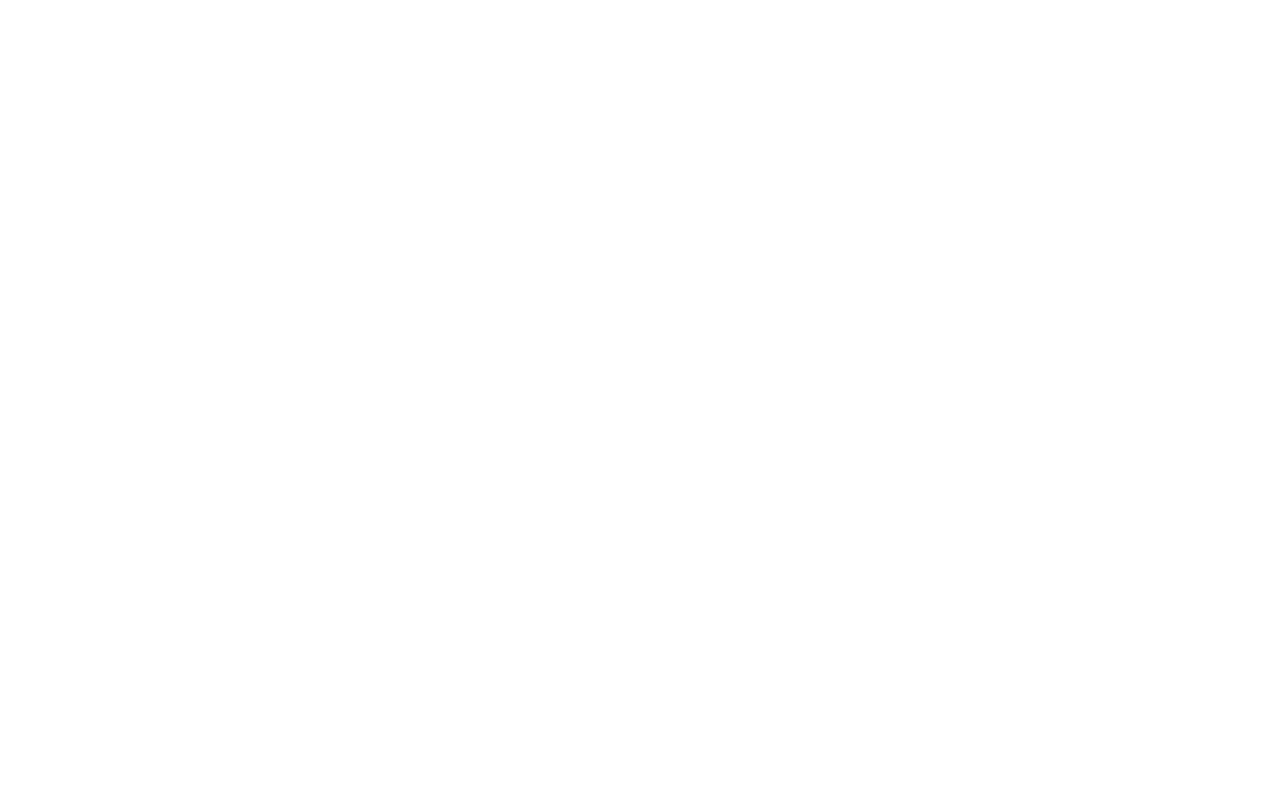
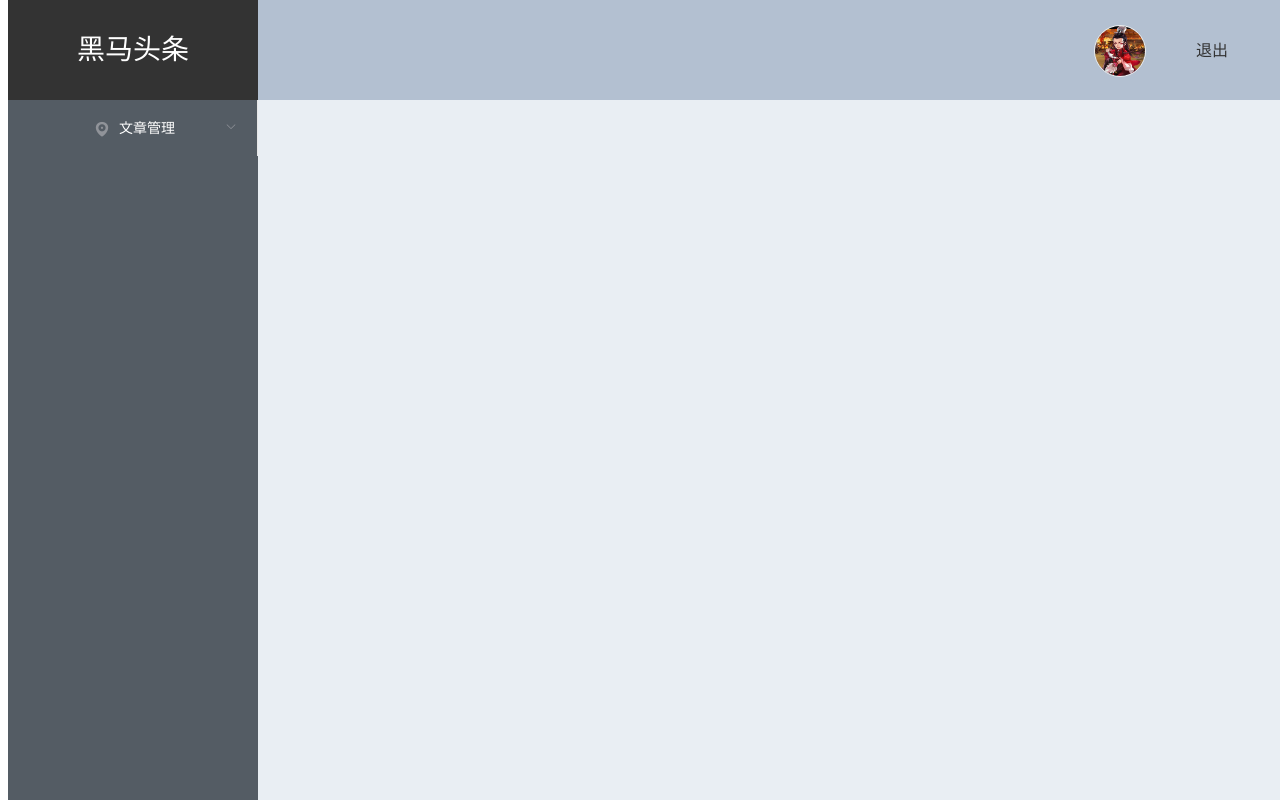
Before and after one commit to shelie123/news-admin, a Vue app: page / in a window 1280 px wide. Built offline with nearby package versions, Linux system fonts and the light colour scheme; sample sign-in values are in the browser's storage.

Commit message:
登陆页面已完成，静态管理首页完成

```diff
--- a/src/main.js
+++ b/src/main.js
@@ -8,8 +8,41 @@
 import ElementUI from 'element-ui';
 import 'element-ui/lib/theme-chalk/index.css'
 
+// 引入axios
+import axios from "axios"
+
 // 可以忽略，生产环境时候是否有提示
-Vue.config.productionTip = false
+Vue.config.productionTip = false;
+
+// 把axios挂载到Vue的原型上
+Vue.prototype.$axios = axios;
+
+// 设置基准路径
+axios.defaults.baseURL = "http://localhost:3000";
+
+// 路由守卫
+router.beforeEach((to, from, next) => {
+
+  // 如果不是登录页，都必须判断是否有token
+  if (to.path !== "/login") {
+    // 是否有token
+    var token = JSON.parse(localStorage.getItem("user") || "{}").token;
+
+    if (token) {
+      // 正常跳转
+      next();
+    } else {
+      next("/login")
+    }
+
+  } else {
+    // 访问的是登录页
+    next()
+  }
+})
+
+
+
 
 // 注册路由插件
 Vue.use(ElementUI)
--- /dev/null
+++ b/src/views/Index.vue
@@ -0,0 +1,130 @@
+<template>
+  <div>
+    <el-container class="container">
+      <!-- 侧边栏 -->
+      <el-aside width="250px">
+        <div class="logo">黑马头条</div>
+        <el-menu
+          default-active="1"
+          class="el-menu-vertical-demo"
+          background-color="#545c64"
+          text-color="#fff"
+          active-text-color="#ffd04b"
+        >
+          <el-submenu index="1">
+            <template slot="title">
+              <i class="el-icon-location"></i>
+              <span>文章管理</span>
+            </template>
+            <router-link to="/postlist">
+              <el-menu-item index="1-1">文章列表</el-menu-item>
+            </router-link>
+            <router-link to="/postadd">
+              <el-menu-item index="1-2">发布文章</el-menu-item>
+            </router-link>
+          </el-submenu>
+        </el-menu>
+      </el-aside>
+      <el-container>
+        <!-- 头部 -->
+        <el-header height="100px">
+          <div class="head">
+            <img :src="$axios.defaults.baseURL+user.user.head_img" v-if="user.user.head_img" alt />
+            <img src="../assets/touxiang1.png" v-else alt />
+            <span class="nickname">{{user.user.nickname}}</span>
+            <span>退出</span>
+          </div>
+        </el-header>
+        <!-- 主体，子组件页面显示的内容 -->
+        <el-main>
+          <!-- 显示子路由匹配的页面 -->
+          <router-view></router-view>
+        </el-main>
+      </el-container>
+    </el-container>
+  </div>
+</template>
+
+<script>
+export default {
+  data() {
+    return {
+      user: JSON.parse(localStorage.getItem("user") || "{}")
+    };
+  },
+
+  // 事件函数
+  methods: {},
+
+  //   页面加载完触发
+  mounted() {}
+};
+</script>
+
+<style scoped lang="less">
+.container {
+  background: #f6f6f6;
+  position: absolute;
+  top: 0;
+  bottom: 0;
+  width: 100%;
+}
+.el-header {
+  background-color: #b3c0d1;
+  color: #333;
+  text-align: right;
+  line-height: 100px;
+  padding-right: 60px;
+
+  .head {
+    * {
+      vertical-align: middle;
+    }
+    box-sizing: border-box;
+    img {
+      width: 50px;
+      height: 50px;
+      border-radius: 50%;
+      margin-right: 10px;
+      border: 1px #eee solid;
+    }
+    .nickname{
+      padding-right:40px;
+    }
+  }
+}
+
+.el-aside {
+  background-color: #545c64;
+  color: #333;
+  text-align: center;
+  .logo {
+    width: 250px;
+    height: 100px;
+    line-height: 100px;
+    color: #fff;
+    font-size: 28px;
+    background: #333;
+  }
+}
+
+.el-main {
+  background-color: #e9eef3;
+  color: #333;
+  text-align: center;
+  line-height: 160px;
+}
+
+body > .el-container {
+  margin-bottom: 40px;
+}
+
+.el-container:nth-child(5) .el-aside,
+.el-container:nth-child(6) .el-aside {
+  line-height: 260px;
+}
+
+.el-container:nth-child(7) .el-aside {
+  line-height: 320px;
+}
+</style>
--- a/src/views/Login.vue
+++ b/src/views/Login.vue
@@ -3,16 +3,20 @@
     <el-row type="flex" justify="center" align="middle" class="container">
       <!-- 登陆表单的div -->
       <div class="login-content">
+        <div class="image">
+          <img src="../assets/touxiang.png" alt />
+        </div>
         <h3>管理员登录页面</h3>
-        <el-form ref="form" :model="form" label-width="auto" class="login">
-          <el-form-item label="账户">
+        <!-- model：表单的数据对象 -->
+        <el-form ref="form" :rules="rules" :model="form" label-width="auto" class="login">
+          <el-form-item label="账号" prop="username">
             <el-input v-model="form.username"></el-input>
           </el-form-item>
-          <el-form-item label="密码">
+          <el-form-item label="密码" prop="password">
             <el-input v-model="form.password"></el-input>
           </el-form-item>
           <el-form-item class="btn">
-            <el-button type="primary" @click="submitForm">提交</el-button>
+            <el-button type="primary" @click="submitForm">登录</el-button>
             <el-button>重置</el-button>
           </el-form-item>
         </el-form>
@@ -28,6 +32,18 @@
       form: {
         username: "",
         password: ""
+      },
+      //   rules是表单校验规则
+      rules: {
+        username: [
+          // required代表是否必填，message错误时候提示，trigger失去焦点时候触发
+          { required: true, message: "请输入用户名", trigger: "blur" }
+          //   { min: 3, max: 10, message: "长度在 3 到 10 个字符", trigger: "blur" }
+        ],
+        password: [
+          { required: true, message: "请输入密码", trigger: "blur" }
+          //   { min: 3, max: 16, message: "长度在 3 到 16 个字符", trigger: "blur" }
+        ]
       }
     };
   },
@@ -37,6 +53,39 @@
     // 提交表单
     submitForm() {
       console.log(this.form);
+      //   validate方法是element的表单才有的
+      this.$refs.form.validate(valid => {
+        console.log(valid);
+        // valid为true的时候提交表单
+        if (valid) {
+          // 请求登录接口
+          this.$axios({
+            url: "/login",
+            method: "POST",
+            data: this.form
+          }).then(res => {
+            console.log(res);
+            var { message, statusCode, data } = res.data;
+
+            // 请求失败
+            if (statusCode === 401) {
+              this.$message.error(message);
+              return;
+            }
+
+            // 请求成功
+            this.$message.success(message);
+
+            // 把用户信息保存到本地
+            localStorage.setItem("user", JSON.stringify(data));
+
+            // 跳转到后台管理首页
+            setTimeout(() => {
+              this.$router.push("/");
+            }, 1000);
+          });
+        }
+      });
     }
   }
 };
@@ -51,19 +100,27 @@
 }
 
 .login-content {
-  width: 400px;
+  width: 420px;
   padding: 20px;
   background: #f6f6f6;
   border: 1px #ddd solid;
   h3 {
     text-align: center;
     font-size: 26px;
-    padding-bottom: 10px;
+  }
+  .image {
+    text-align: center;
+    img {
+      width: 80px;
+      height: 80px;
+      border-radius: 50%;
+      border: 1px #ddd solid;
+      margin-bottom: -20px;
+    }
   }
   .login {
     box-sizing: border-box;
     padding: 0 30px;
   }
-
 }
 </style>
--- /dev/null
+++ b/src/views/PostAdd.vue
@@ -0,0 +1,13 @@
+<template>
+  <div>发表文章</div>
+</template>
+
+<script>
+export default {
+
+}
+</script>
+
+<style>
+
+</style>
--- /dev/null
+++ b/src/views/PostList.vue
@@ -0,0 +1,10 @@
+<template>
+  <div>文章列表</div>
+</template>
+
+<script>
+export default {};
+</script>
+
+<style>
+</style>
```
Also changed, not shown: src/router.js (+24 -3 lines), src/assets/touxiang.png (added), src/assets/touxiang1.png (added).
